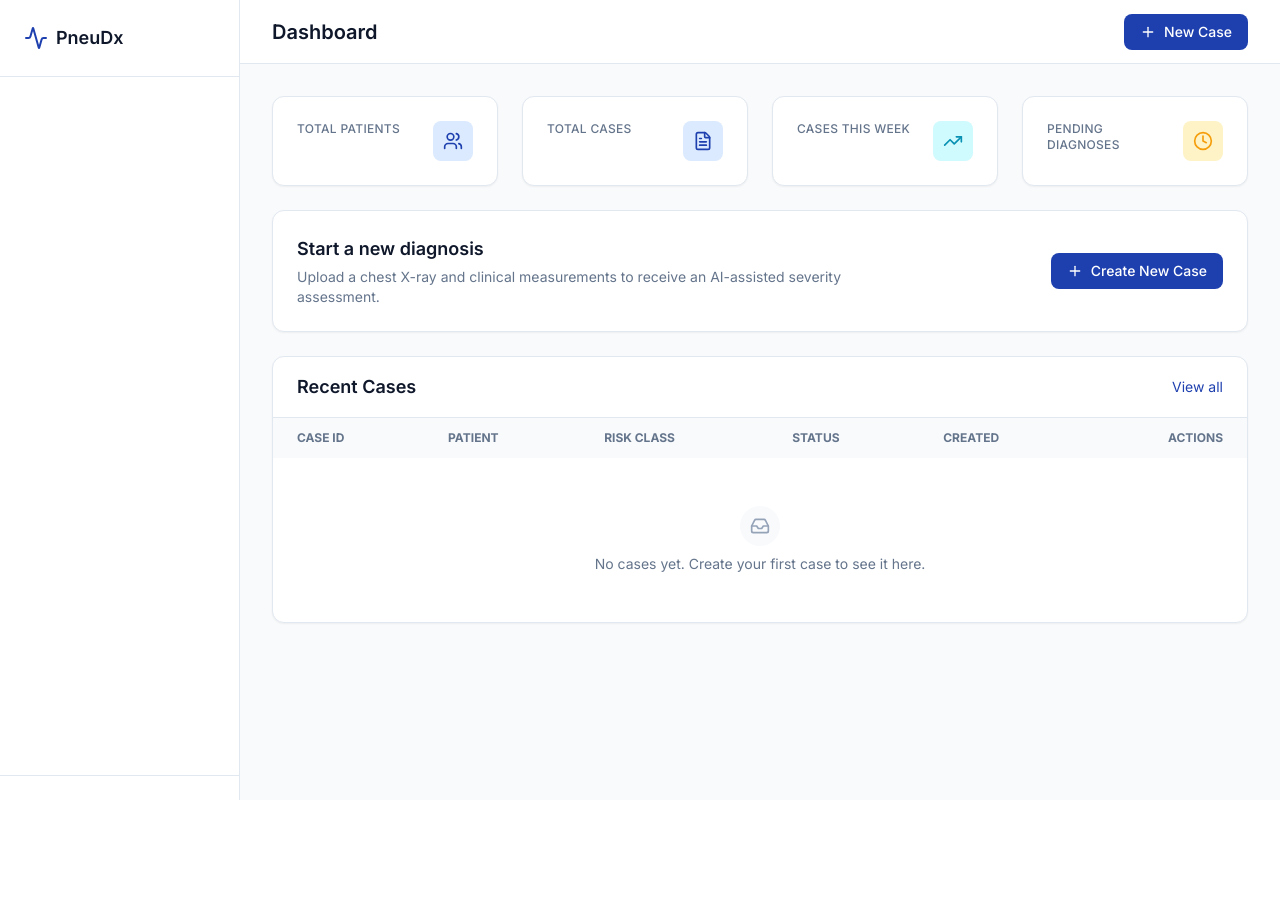
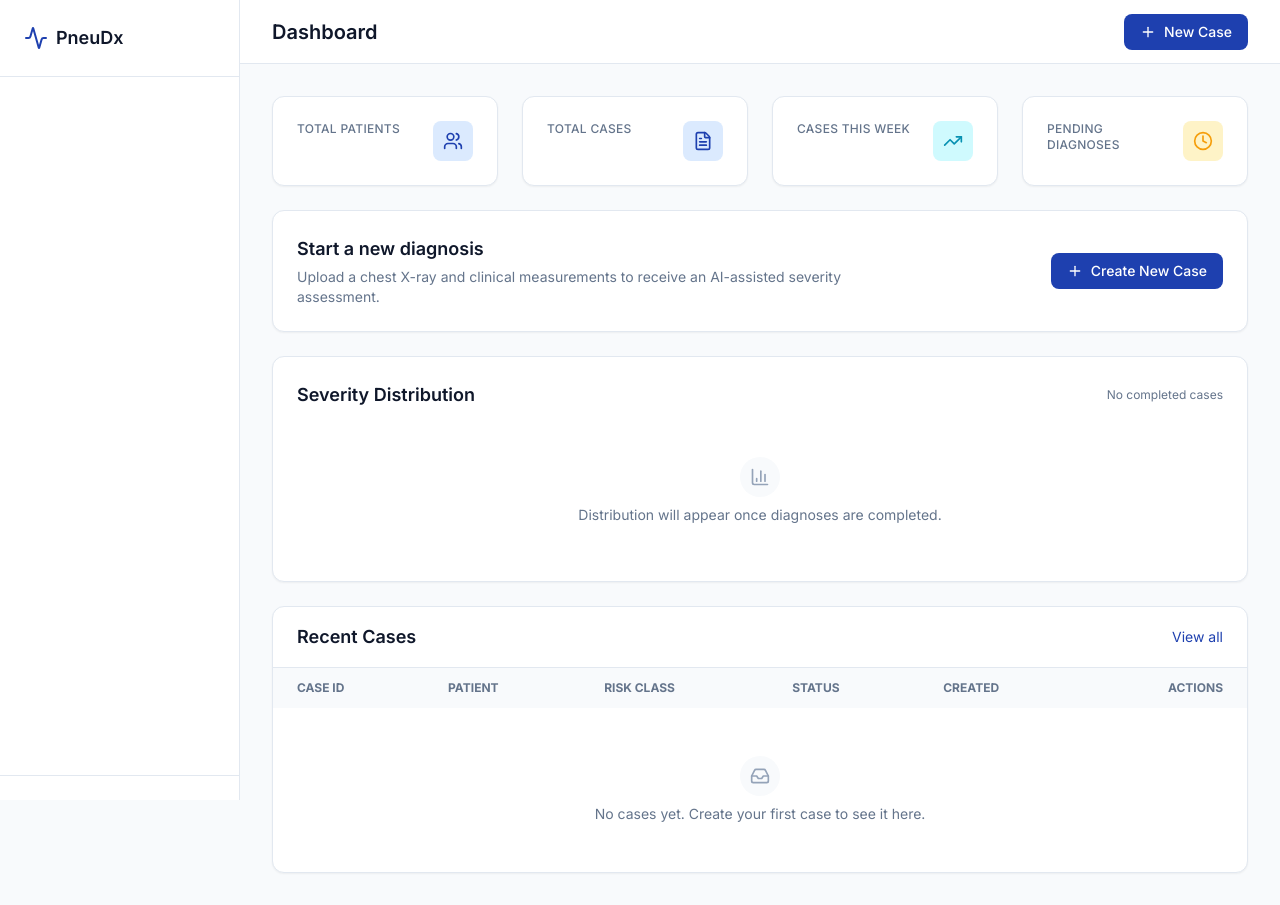
Before and after one commit to MuradHamad/pneumonia-project, a Django app: template templates/dashboard.html in a window 1280 px wide. Before the commit the page ends 800 px from the top, so only its background shows below. Run offline with Django 5.2, Linux system fonts and the light colour scheme; the template is opened without the code that fills it, so the values that code supplies are empty; some libraries are stand-ins or nearby versions.

Commit message:
Phase 9: Dashboard widgets complete

```diff
--- a/templates/dashboard.html
+++ b/templates/dashboard.html
@@ -35,7 +35,40 @@
         </a>
     </div>
 
-    {# ===== Row 3 — Recent Cases ===== #}
+    {# ===== Row 3 — Severity distribution ===== #}
+    <div class="bg-surface rounded-xl border border-border shadow-sm p-6">
+        <div class="flex items-center justify-between mb-4">
+            <h3 class="text-lg font-semibold">Severity Distribution</h3>
+            <span class="text-xs text-text-secondary">
+                {% if severity_total %}{{ severity_total }} completed case{{ severity_total|pluralize }}{% else %}No completed cases{% endif %}
+            </span>
+        </div>
+
+        {% if severity_total %}
+            <div class="space-y-3">
+                {% for row in severity_distribution %}
+                    <div>
+                        <div class="flex justify-between text-sm mb-1">
+                            <span class="font-medium">{{ row.label }}</span>
+                            <span class="text-text-secondary">{{ row.count }} ({{ row.pct }}%)</span>
+                        </div>
+                        <div class="w-full h-2 bg-background rounded-full overflow-hidden">
+                            <div class="h-full bg-primary rounded-full" style="width: {{ row.pct }}%"></div>
+                        </div>
+                    </div>
+                {% endfor %}
+            </div>
+        {% else %}
+            <div class="py-8 text-center text-sm text-text-secondary">
+                <div class="inline-flex items-center justify-center w-10 h-10 rounded-full bg-background text-text-muted mb-2">
+                    <i data-lucide="bar-chart-3" class="w-5 h-5"></i>
+                </div>
+                <div>Distribution will appear once diagnoses are completed.</div>
+            </div>
+        {% endif %}
+    </div>
+
+    {# ===== Row 4 — Recent Cases ===== #}
     <div class="bg-surface rounded-xl border border-border shadow-sm">
         <div class="flex items-center justify-between px-6 py-4 border-b border-border">
             <h3 class="text-lg font-semibold">Recent Cases</h3>
```
Also changed, not shown: pneumonia/views.py (+23 -1 lines).
